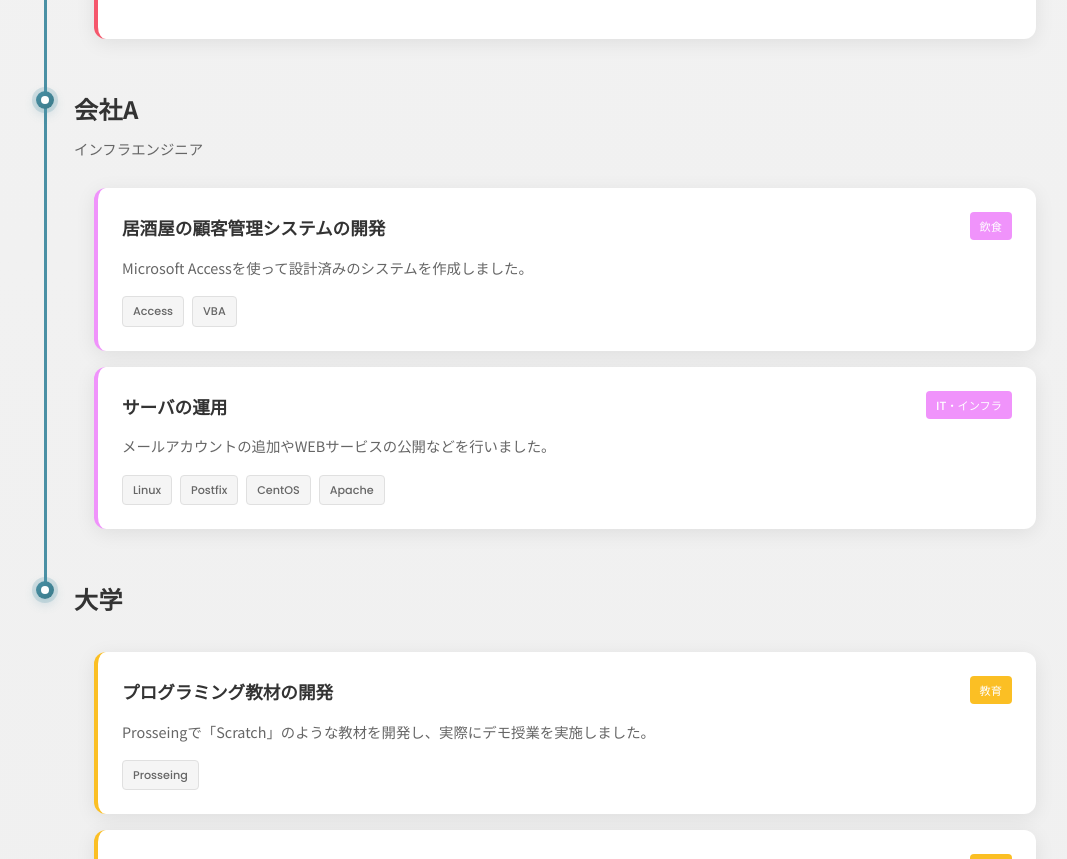
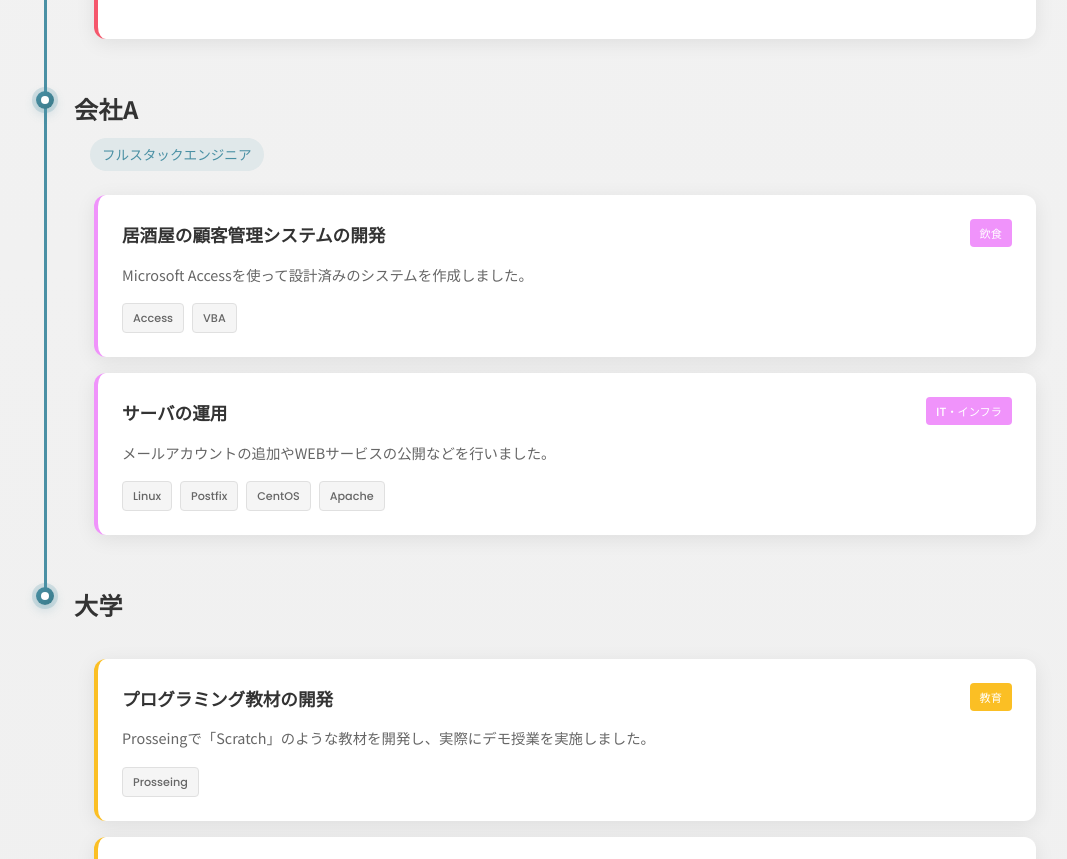
Before and after one commit to ishi720/portfolio, a Nuxt app: page /career in a window 1280 px wide. Shown: the part 3120-3979 px from the top of the page, without its empty margins (104-1171 px from the left). Built offline with nearby package versions, Linux system fonts and the light colour scheme.

Commit message:
データ構成のミスを修正

```diff
--- a/composables/useCareer.ts
+++ b/composables/useCareer.ts
@@ -129,7 +129,8 @@ export const useCareer = () => {
         },
         {
             name: '会社A',
-            period: 'インフラエンジニア',
+            period: '',
+            position: 'フルスタックエンジニア',
             projects: [
                 {
                     name: '居酒屋の顧客管理システムの開発',
```
